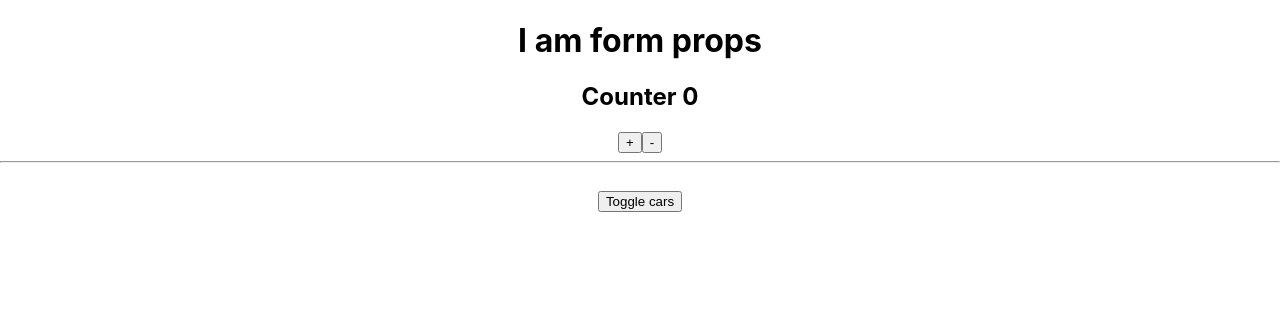
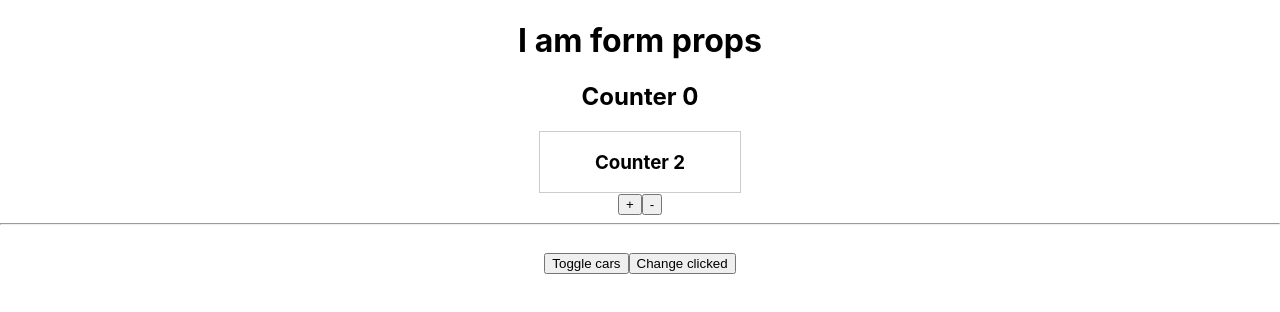
Before and after one commit to ibokalo96/react-study, a React (Create React App) app: page / in a window 1280 px wide. Shown: the top 312 px of the page. Built offline with nearby package versions, Linux system fonts and the light colour scheme.

Commit message:
context api

```diff
--- a/src/App.js
+++ b/src/App.js
@@ -1,16 +1,18 @@
-import { Component } from 'react';
+import React, { Component } from 'react';
 import './App.css';
 import Car from './Car/Car'
 import ErrorBoundry from'./ErorBoundery/ErorBoundery'
 import Counter from './Counter/Counter'
 
+export const ClickedContext = React.createContext(false)
+
 class App extends Component {
 
   constructor(props) {
-    console.log('App constructor')
     super(props)
 
     this.state = {
+      clicked: false,
       cars: [
         {name: 'Ford', year:2018},
         {name: 'Audi', year:2016},
@@ -83,12 +85,18 @@
         {/* <h1>{this.state.pageTitle}</h1>  */}
         <h1>{this.props.title}</h1>
 
-        <Counter />
+        <ClickedContext.Provider value={this.state.clicked}>
+          <Counter />
+        </ClickedContext.Provider>
+
+
         <hr/>
         <button
         style={{marginTop:20}}
          onClick={this.toggleCarsHandler}
         >Toggle cars</button>
+
+        <button onClick={() => this.setState({clicked: true})}>Change clicked</button>
 
         <div style={{
           width: 400,
--- a/src/Counter/Counter.js
+++ b/src/Counter/Counter.js
@@ -1,5 +1,6 @@
 import React, {Component} from 'react'
 import Auxiliary from '../hoc/Auxiliary'
+import Counter2 from '../Counter2/Counter2'
 
 export default class Counter extends Component {
     state = {
@@ -21,6 +22,7 @@
         return (
             <Auxiliary>
                 <h2>Counter {this.state.counter}</h2>
+                <Counter2 />
                 <button onClick={this.addCounter}>+</button>
                 <button onClick={() => this.setState({counter: this.state.counter - 1})}>-</button>
             </Auxiliary>
--- /dev/null
+++ b/src/Counter2/Counter2.js
@@ -0,0 +1,17 @@
+import React from 'react'
+import {ClickedContext} from '../App'
+
+export default props => {
+    return (
+        <div style= {{
+            border:'1px solid #ccc',
+            width:200,
+            margin: 'auto'
+        }}>
+            <h3>Counter 2</h3>
+            <ClickedContext.Consumer>
+                {clicked => clicked ? <p>Clicked</p> : null}
+            </ClickedContext.Consumer>
+        </div>
+    )
+}
```
Also changed, not shown: 1 other file (tests, documents, lock files or other folders).
